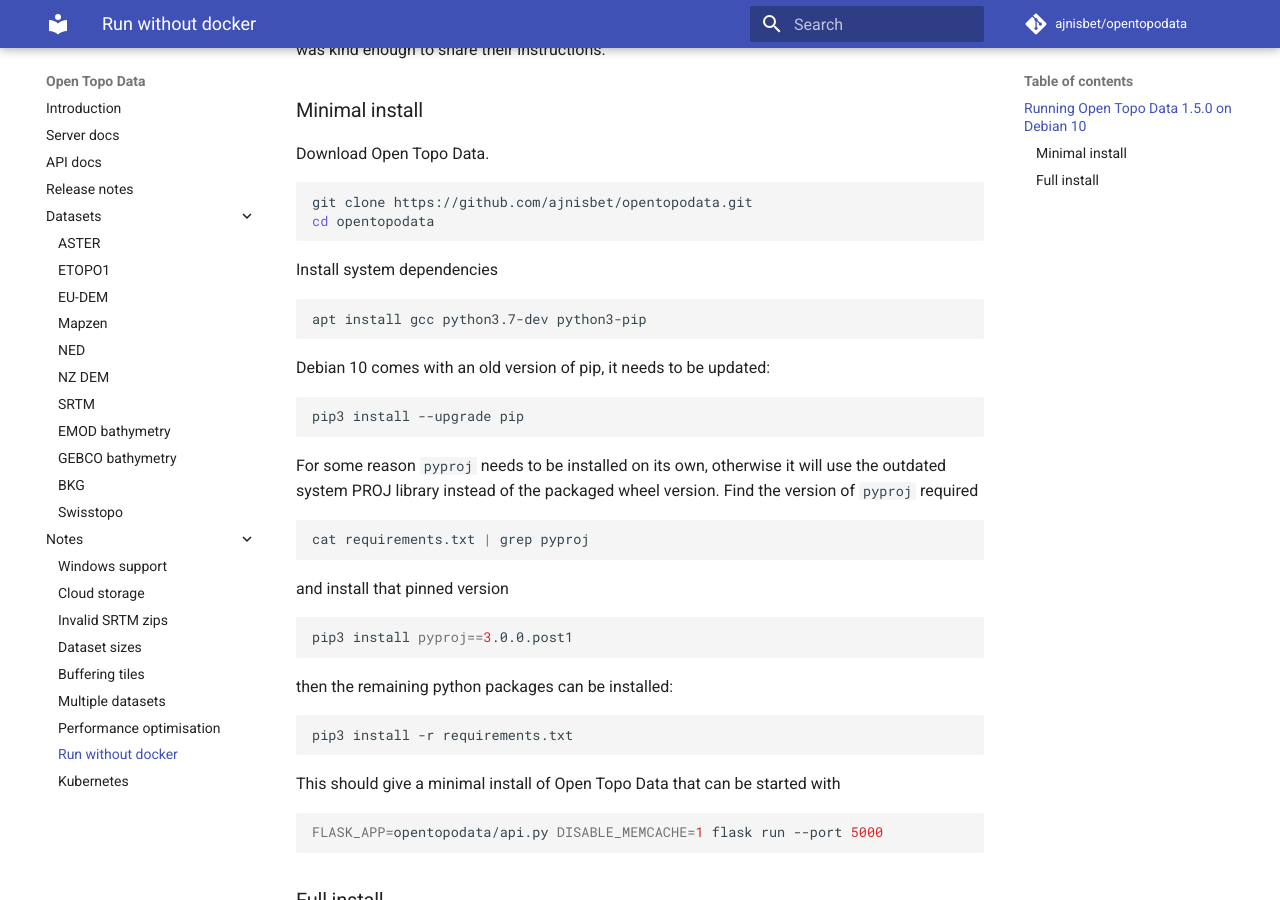
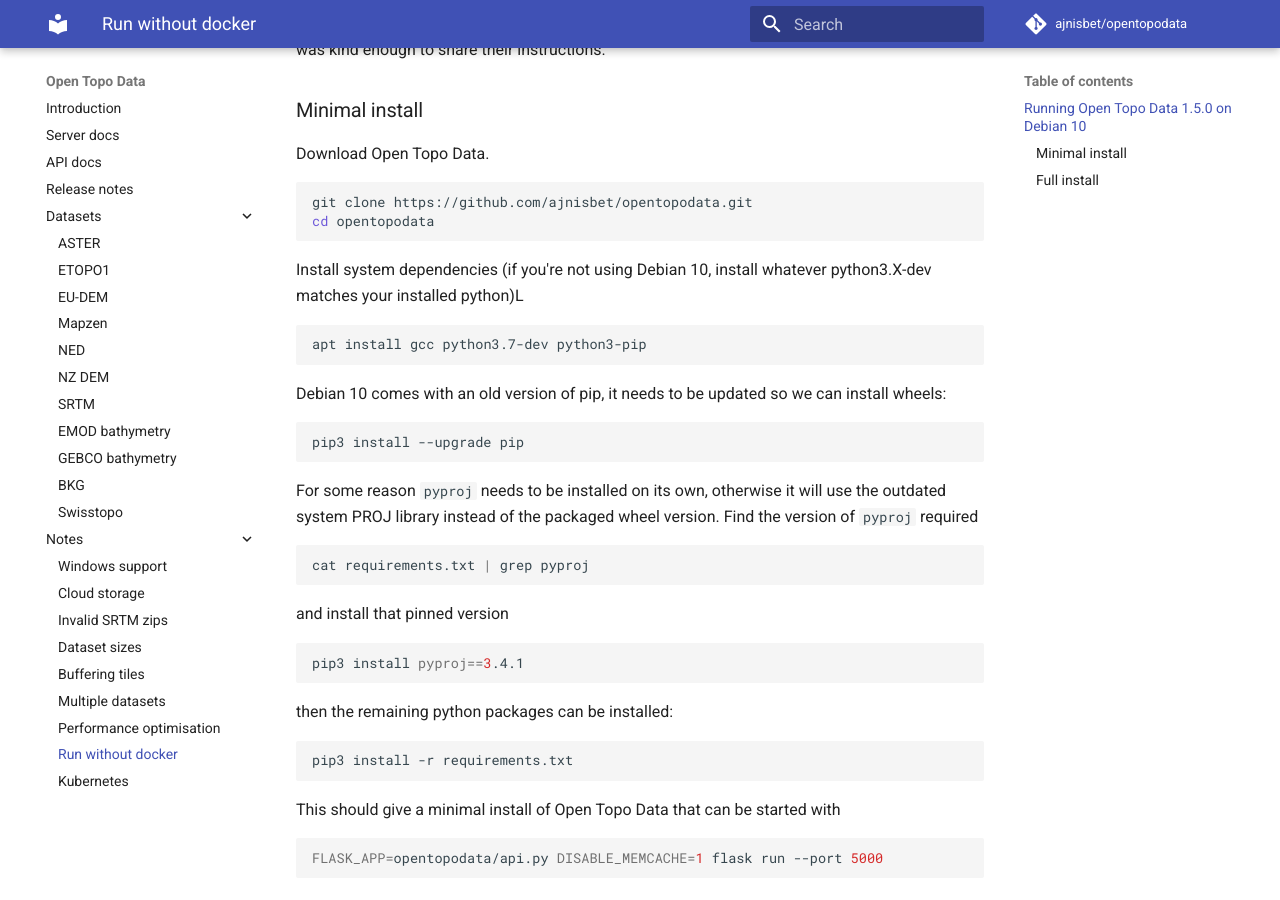
Before and after one commit to ajnisbet/opentopodata, an MkDocs documentation site: the page built from docs/notes/running-without-docker.md, in a window 1280 px wide and 900 px high, scrolled down 403 px. Built offline with MkDocs 1.6.1 and Material for MkDocs 9.7.7, drawn with Linux system fonts in a browser that asks for light colours; comment, search, counter and statistics services are not loaded; some of the changed text lies outside the part shown.

Commit message:
Document need to restart memcache when not using docker
Fixes https://github.com/ajnisbet/opentopodata/issues/72

````diff
--- a/docs/notes/running-without-docker.md
+++ b/docs/notes/running-without-docker.md
@@ -17,13 +17,13 @@
 cd opentopodata
 ```
 
-Install system dependencies
+Install system dependencies (if you're not using Debian 10, install whatever python3.X-dev matches your installed python)L
 
 ```bash
 apt install gcc python3.7-dev python3-pip
 ```
 
-Debian 10 comes with an old version of pip, it needs to be updated:
+Debian 10 comes with an old version of pip, it needs to be updated so we can install wheels:
 
 ```bash
 pip3 install --upgrade pip
@@ -38,7 +38,7 @@
 and install that pinned version
 
 ```bash
-pip3 install pyproj==3.0.0.post1
+pip3 install pyproj==3.4.1
 ```
 
 then the remaining python packages can be installed:
@@ -134,3 +134,8 @@
 systemctl enable opentopodata.service
 systemctl start opentopodata.service
 ```
+
+!!! warning "Warning"
+    Opentopodata caches `config.yaml` in two places: memcache and uwsgi.
+
+    If you update the config file (to eg add a new dataset) you'll need to restart memcached **first**, then opentopodata.
````
